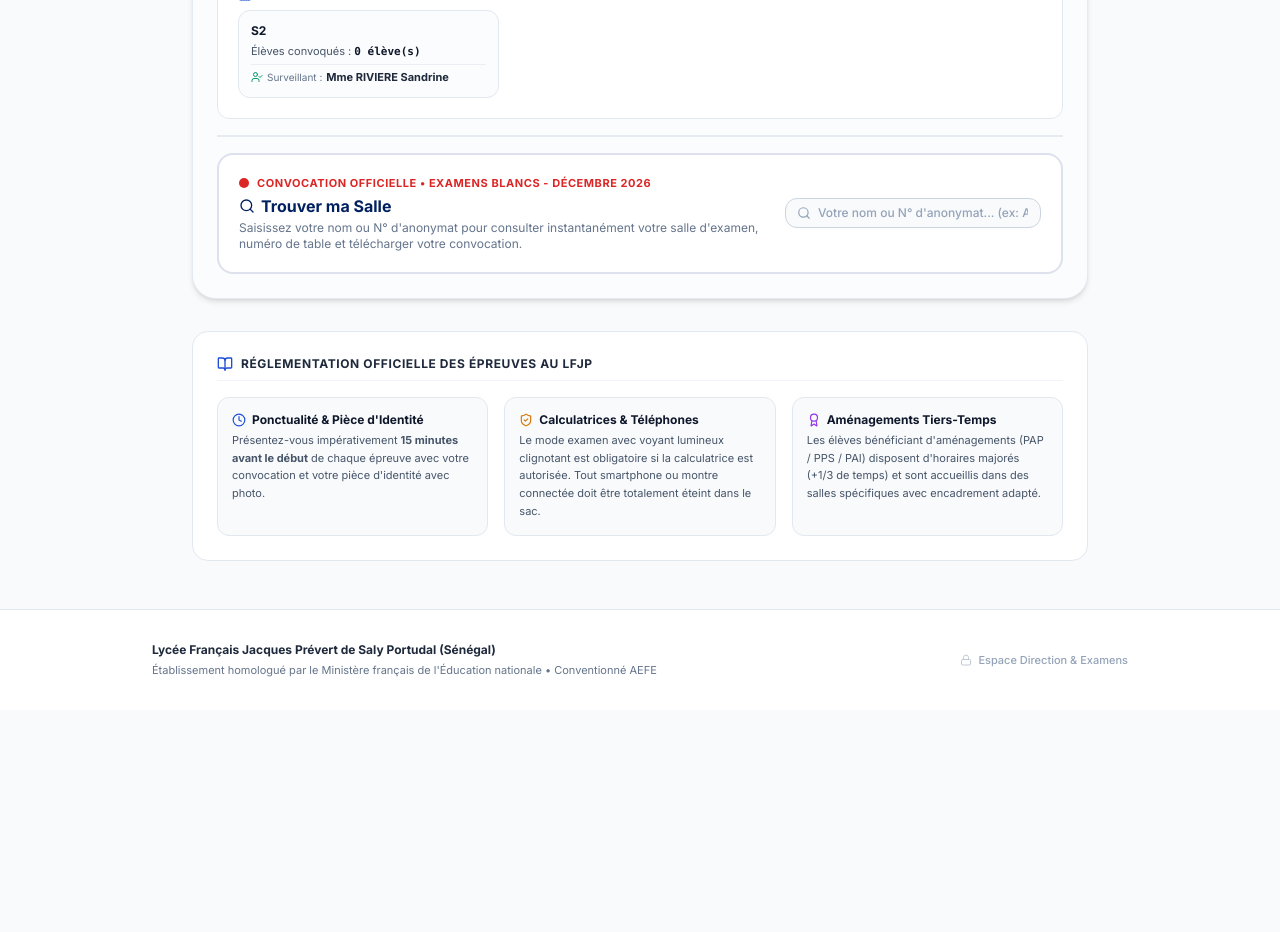
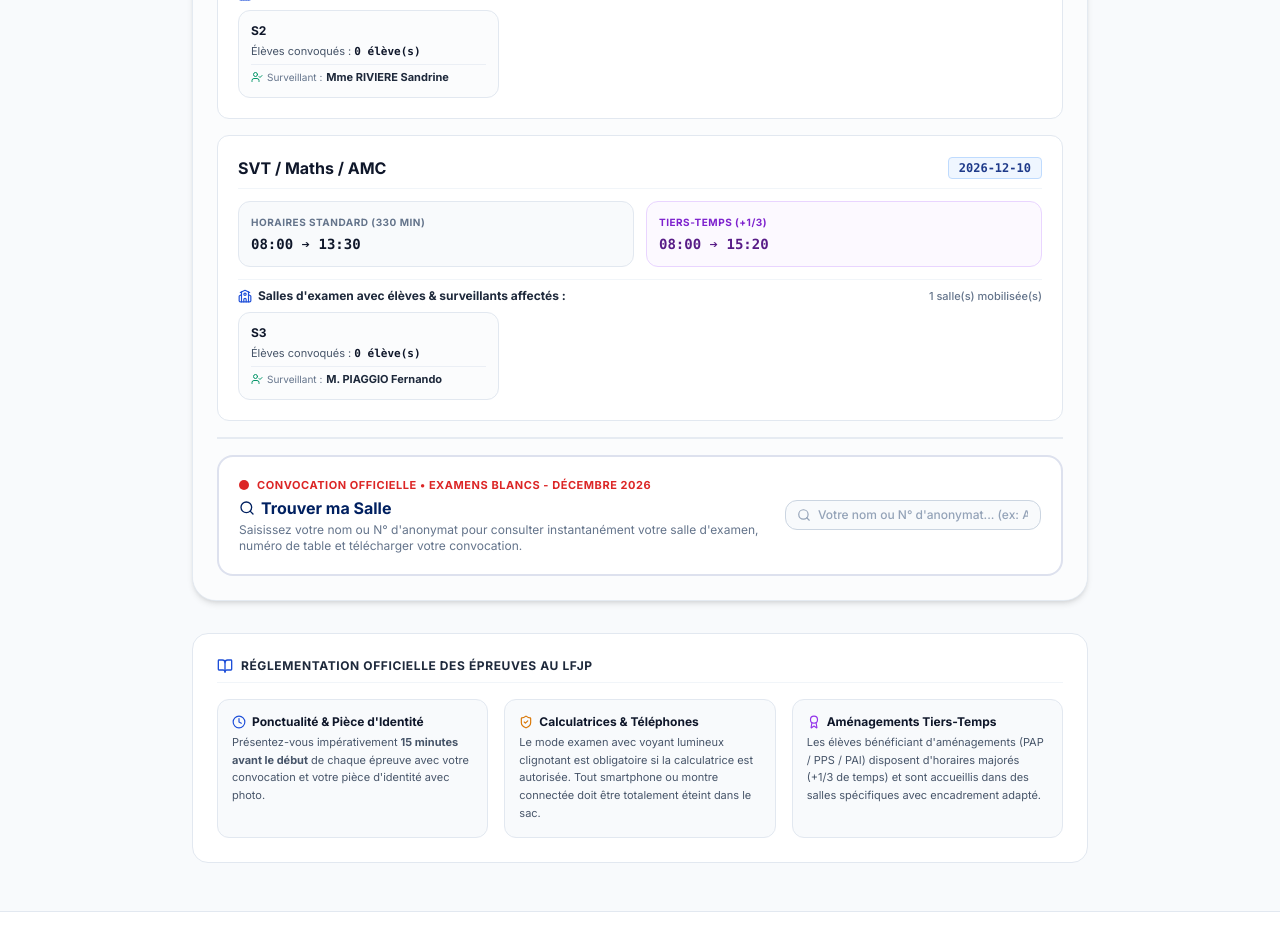
Before and after one commit to informatique-cmd/examens_blanc_lfjp, a React (Vite) app: page / in a window 1280 px wide. Shown: the part 3280-4212 px from the top of the page. Before the commit the page ends 3990 px from the top, so only its background shows below. Built offline with nearby package versions, Linux system fonts and the light colour scheme.

Commit message:
Mise à jour par Direction / Proviseur (09/11/2026 à 09:48)

```diff
--- a/public/cms-data.json
+++ b/public/cms-data.json
@@ -1,6 +1,6 @@
 {
   "version": "1.0.0",
-  "updatedAt": "2026-11-09T09:44:09.047Z",
+  "updatedAt": "2026-11-09T09:48:41.620Z",
   "siteInfo": {
     "title": "Toute l'organisation des examens blancs centralisée pour les enseignants du LFJP",
     "subtitle": "Lycée Français Jacques Prévert de Saly • Réseau AEFE",
@@ -176,6 +176,22 @@
       ],
       "notes": "",
       "id": "slot-1794217321845"
+    },
+    {
+      "examTitle": "Examens blancs - décembre 2026",
+      "subject": "SVT / Maths / AMC",
+      "date": "2026-12-10",
+      "startTime": "08:00",
+      "endTime": "13:30",
+      "durationMinutes": 330,
+      "tiersTempsEndTime": "15:20",
+      "tiersTempsDurationMinutes": 440,
+      "targetLevel": "Terminale (Baccalauréat)",
+      "roomNames": [
+        "S3"
+      ],
+      "notes": "",
+      "id": "slot-1794217578733"
     }
   ],
   "rooms": [
@@ -950,6 +966,46 @@
       "timeSlot": "11:00 - 12:00",
       "teacherName": "Mme DIADIO Ira",
       "mission": "Surveillant relais (11:00 - 12:00)"
+    },
+    {
+      "id": "surv-custom-1794217613401-g6qj",
+      "examTitle": "Examens blancs - décembre 2026",
+      "slotId": "slot-1794217578733",
+      "roomName": "S3",
+      "date": "2026-12-10",
+      "timeSlot": "08:00 - 10:00",
+      "teacherName": "M. PIAGGIO Fernando",
+      "mission": "Surveillant relais (08:00 - 10:00)"
+    },
+    {
+      "id": "surv-custom-1794217636518-djm7",
+      "examTitle": "Examens blancs - décembre 2026",
+      "slotId": "slot-1794217578733",
+      "roomName": "S3",
+      "date": "2026-12-10",
+      "timeSlot": "10:00 - 11:00",
+      "teacherName": "M. ANE Alassane",
+      "mission": "Surveillant relais (10:00 - 11:00)"
+    },
+    {
+      "id": "surv-custom-1794217662852-fdii",
+      "examTitle": "Examens blancs - décembre 2026",
+      "slotId": "slot-1794217578733",
+      "roomName": "S3",
+      "date": "2026-12-10",
+      "timeSlot": "10:00 - 12:00",
+      "teacherName": "M. THOMAS Yvon",
+      "mission": "Surveillant relais (10:00 - 12:00)"
+    },
+    {
+      "id": "surv-custom-1794217707053-6emt",
+      "examTitle": "Examens blancs - décembre 2026",
+      "slotId": "slot-1794217578733",
+      "roomName": "S3",
+      "date": "2026-12-10",
+      "timeSlot": "12:00 - 13:30",
+      "teacherName": "Mme D'AQUINO Roselyne",
+      "mission": "Surveillant relais (12:00 - 13:30)"
     }
   ],
   "candidates": [
--- a/src/features/home/constants.ts
+++ b/src/features/home/constants.ts
@@ -1,4 +1,4 @@
-// Fichier généré automatiquement par le CMS LFJP le 09/11/2026 à 09:44:09
+// Fichier généré automatiquement par le CMS LFJP le 09/11/2026 à 09:48:41
 // Ce fichier est déployé automatiquement sur Vercel lors de chaque commit GitHub.
 
 export const HOME_PAGE_CONTENT = {
--- a/src/shared/services/default-cms-data.json
+++ b/src/shared/services/default-cms-data.json
@@ -1,6 +1,6 @@
 {
   "version": "1.0.0",
-  "updatedAt": "2026-11-09T09:44:09.047Z",
+  "updatedAt": "2026-11-09T09:48:41.620Z",
   "siteInfo": {
     "title": "Toute l'organisation des examens blancs centralisée pour les enseignants du LFJP",
     "subtitle": "Lycée Français Jacques Prévert de Saly • Réseau AEFE",
@@ -176,6 +176,22 @@
       ],
       "notes": "",
       "id": "slot-1794217321845"
+    },
+    {
+      "examTitle": "Examens blancs - décembre 2026",
+      "subject": "SVT / Maths / AMC",
+      "date": "2026-12-10",
+      "startTime": "08:00",
+      "endTime": "13:30",
+      "durationMinutes": 330,
+      "tiersTempsEndTime": "15:20",
+      "tiersTempsDurationMinutes": 440,
+      "targetLevel": "Terminale (Baccalauréat)",
+      "roomNames": [
+        "S3"
+      ],
+      "notes": "",
+      "id": "slot-1794217578733"
     }
   ],
   "rooms": [
@@ -950,6 +966,46 @@
       "timeSlot": "11:00 - 12:00",
       "teacherName": "Mme DIADIO Ira",
       "mission": "Surveillant relais (11:00 - 12:00)"
+    },
+    {
+      "id": "surv-custom-1794217613401-g6qj",
+      "examTitle": "Examens blancs - décembre 2026",
+      "slotId": "slot-1794217578733",
+      "roomName": "S3",
+      "date": "2026-12-10",
+      "timeSlot": "08:00 - 10:00",
+      "teacherName": "M. PIAGGIO Fernando",
+      "mission": "Surveillant relais (08:00 - 10:00)"
+    },
+    {
+      "id": "surv-custom-1794217636518-djm7",
+      "examTitle": "Examens blancs - décembre 2026",
+      "slotId": "slot-1794217578733",
+      "roomName": "S3",
+      "date": "2026-12-10",
+      "timeSlot": "10:00 - 11:00",
+      "teacherName": "M. ANE Alassane",
+      "mission": "Surveillant relais (10:00 - 11:00)"
+    },
+    {
+      "id": "surv-custom-1794217662852-fdii",
+      "examTitle": "Examens blancs - décembre 2026",
+      "slotId": "slot-1794217578733",
+      "roomName": "S3",
+      "date": "2026-12-10",
+      "timeSlot": "10:00 - 12:00",
+      "teacherName": "M. THOMAS Yvon",
+      "mission": "Surveillant relais (10:00 - 12:00)"
+    },
+    {
+      "id": "surv-custom-1794217707053-6emt",
+      "examTitle": "Examens blancs - décembre 2026",
+      "slotId": "slot-1794217578733",
+      "roomName": "S3",
+      "date": "2026-12-10",
+      "timeSlot": "12:00 - 13:30",
+      "teacherName": "Mme D'AQUINO Roselyne",
+      "mission": "Surveillant relais (12:00 - 13:30)"
     }
   ],
   "candidates": [
```
